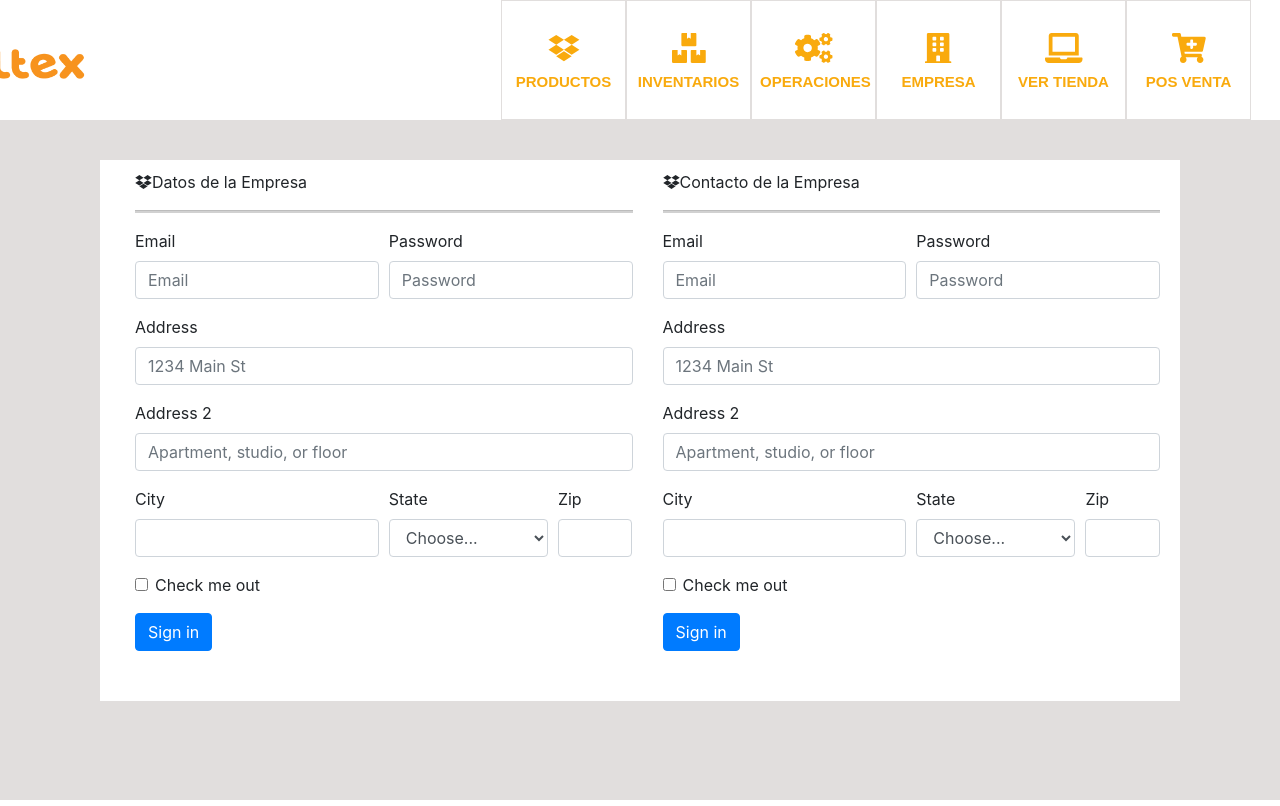
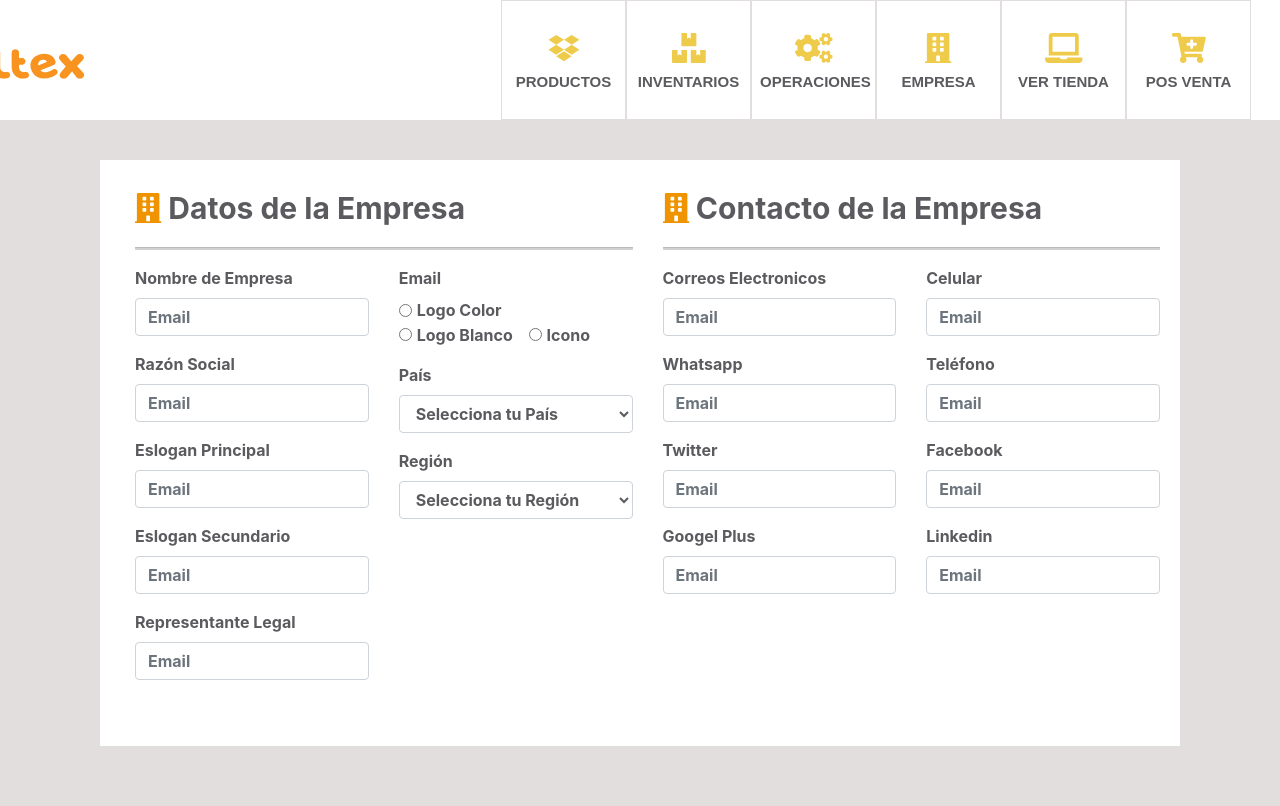
Before and after one commit to bluedevil97/wil, a Laravel app: page /empresa in a window 1280 px wide. Run offline with Laravel 8, Linux system fonts and the light colour scheme; some libraries are stand-ins or nearby versions; some web fonts are replaced.

Commit message:
formulario de empresa

```diff
--- a/public/css/estilos.css
+++ b/public/css/estilos.css
@@ -85,7 +85,7 @@ nav{
     text-align: left;
    /* padding-top: 10px;
     padding-bottom:10px; */
-    color: #F9AA0D !important;
+    color: #EFCB4B !important;
     /*padding-right:-50px; */
    /* padding-left:20px;
     margin-right:  10px;*/
@@ -109,7 +109,12 @@ nav{
     margin-top: -25px;
     margin-right: 10px;
     font-family: Signika,sans-serif;
+    color: #5B5B5F;
 }
+.letramenu:hover{
+  color: white;
+}
+
 
 .product{
 
@@ -278,7 +283,26 @@ input:checked + .slider:before {
 }
 */
 
+/*INICIO EMPRESA*/
+.iconotittulo{
+  font-size: 25px;
+  color: #F09300;
+  font-weight: bold;
 
+}
+.iconotittuloletra{
+  font-size: 25px;
+  color: #5B5B5F;
+  font-weight: bold;
+
+}
+.empresatext{
+  font-weight: bold;
+   color: #5B5B5F !important;
+}
+/*F
+/*FIN EMPRESA*/
+}
 
 .pagination{
     margin-top: 30px;
@@ -366,7 +390,7 @@ nav{
    /* margin-right:-10px;
     margin-left:-10px;*/
     width: 125px;
-   color: #F9AA0D !important;
+   color: #EFCB4B !important;
    border:1px solid #E1DEDD;
    height: 100%;
    margin-right:  0px;
@@ -473,6 +496,10 @@ nav{
     font-weight: bold;
     font-family: Signika,sans-serif;
     margin-right: 0;
+    color: #5B5B5F;
+}
+.letramenu:hover{
+  color: white;
 }
 
 
@@ -665,4 +692,34 @@ input:checked + .slider:before {
   border-radius: 50%;
 }
 /*fin producto*/
+
+
+
+
+
+
+
+
+
+
+
+/*INICIO EMPRESA*/
+.iconotittulo{
+  font-size: 30px;
+  color: #F09300;
+  font-weight: bold;
+
 }
+.iconotittuloletra{
+  font-size: 30px;
+  color: #5B5B5F;
+  font-weight: bold;
+
+}
+
+.empresatext{
+  font-weight: bold;
+   color: #5B5B5F !important;
+}
+/*FIN EMPRESA*/
+}
--- a/resources/views/empresa/empresa.blade.php
+++ b/resources/views/empresa/empresa.blade.php
@@ -91,120 +91,145 @@
   <!-- Product -->
     <div class="product">
       <div class="catalogo">
-        <!--  <h4 class="text-left text-dark">/Inicio</h4>      -->
           <div class="row">
-
-           <div class="col-lg-6">
-            <i class="fab fa-dropbox" id="icono"></i>Datos de la Empresa
+           <div class="col-lg-6 mt-3">
+            <span class="iconotittulo"><i class="fas fa-building" id="icono"></i></i>&nbsp;<span class="iconotittuloletra">Datos de la Empresa</span></span>
             <hr class="colorlinea" align="left" noshade="noshade" width="100%" />
              <form>
+
+              <div class="row empresatext">
+                  <div class="col-md-6">
                     <div class="form-row">
-                  <div class="form-group col-md-6">
-                    <label for="inputEmail4">Email</label>
-                    <input type="email" class="form-control" id="inputEmail4" placeholder="Email">
+                      <div class="form-group col-md-12">
+                        <label for="inputEmail4" >Nombre de Empresa</label>
+                        <input type="text" class="form-control empresatext" id="inputEmail4" placeholder="Email">
                       </div>
-                  <div class="form-group col-md-6">
-                    <label for="inputPassword4">Password</label>
-                    <input type="password" class="form-control" id="inputPassword4" placeholder="Password">
+                      <div class="form-group col-md-12">
+                        <label for="inputPassword4">Razón Social</label>
+                        <input type="text" class="form-control empresatext" id="inputEmail4" placeholder="Email">
+                      </div>
+                       <div class="form-group col-md-12">
+                        <label for="inputPassword4">Eslogan Principal</label>
+                         <input type="text" class="form-control empresatext" id="inputEmail4" placeholder="Email">
+                      </div>
+                       <div class="form-group col-md-12">
+                        <label for="inputPassword4">Eslogan Secundario</label>
+                         <input type="text" class="form-control empresatext" id="inputEmail4" placeholder="Email">
+                      </div>
+                       <div class="form-group col-md-12">
+                        <label for="inputPassword4">Representante Legal</label>
+                        <input type="text" class="form-control empresatext" id="inputEmail4" placeholder="Email">
                       </div>
                     </div>
-                <div class="form-group">
-                  <label for="inputAddress">Address</label>
-                  <input type="text" class="form-control" id="inputAddress" placeholder="1234 Main St">
                   </div>
-                <div class="form-group">
-                  <label for="inputAddress2">Address 2</label>
-                  <input type="text" class="form-control" id="inputAddress2" placeholder="Apartment, studio, or floor">
+
+
+                  <div class="col-md-6">
+                      <div class="form-row">
+                        <div class="form-group col-md-12">
+                          <label for="inputEmail4">Email</label><br>
+                          <div class="form-check form-check-inline">
+                            <input class="form-check-input" type="radio" name="inlineRadioOptions" id="inlineRadio1" value="option1">
+                            <label class="form-check-label" for="inlineRadio1">Logo Color</label>
                           </div>
-                <div class="form-row">
-                  <div class="form-group col-md-6">
-                    <label for="inputCity">City</label>
-                    <input type="text" class="form-control" id="inputCity">
+                          <div class="form-check form-check-inline">
+                            <input class="form-check-input" type="radio" name="inlineRadioOptions" id="inlineRadio2" value="option2">
+                            <label class="form-check-label" for="inlineRadio2">Logo Blanco</label>
                           </div>
-                  <div class="form-group col-md-4">
-                    <label for="inputState">State</label>
-                    <select id="inputState" class="form-control">
-                      <option selected>Choose...</option>
-                      <option>...</option>
+                          <div class="form-check form-check-inline">
+                            <input class="form-check-input" type="radio" name="inlineRadioOptions" id="inlineRadio3" value="option3">
+                            <label class="form-check-label" for="inlineRadio3">Icono</label>
+                          </div>
+                        </div>
+                         <div class="form-group col-md-12">
+                          <label for="inputState">País</label>
+                          <select id="inputState" class="form-control empresatext">
+                            <option selected >Selecciona tu País</option>
+                            <option>Perú</option>
+                            <option>Chile</option>
+                            <option>Argentina</option>
                           </select>
                         </div>
-                  <div class="form-group col-md-2">
-                    <label for="inputZip">Zip</label>
-                    <input type="text" class="form-control" id="inputZip">
+
+                        <div class="form-group col-md-12">
+                          <label for="inputState">Región</label>
+                          <select id="inputState" class="form-control empresatext">
+                            <option selected>Selecciona tu Región</option>
+                            <option>Tacna</option>
+                            <option>Puno</option>
+                            <option>Lima</option>
+                          </select>
+                        </div>
+
+
                       </div>
                   </div>
-                <div class="form-group">
-                  <div class="form-check">
-                    <input class="form-check-input" type="checkbox" id="gridCheck">
-                    <label class="form-check-label" for="gridCheck">
-                      Check me out
-                    </label>
+               </div>
+              </form>
+           </div>
+
+
+           <div class="col-lg-6 mt-3">
+            <span class="iconotittulo"><i class="fas fa-building" id="icono"></i></i>&nbsp;<span class="iconotittuloletra">Contacto de la Empresa</span></span>
+            <hr class="colorlinea" align="left" noshade="noshade" width="100%" />
+             <form>
+
+              <div class="row empresatext">
+                  <div class="col-md-6">
+                    <div class="form-row">
+                      <div class="form-group col-md-12">
+                        <label for="inputEmail4">Correos Electronicos</label>
+                        <input type="text" class="form-control empresatext" id="inputEmail4" placeholder="Email">
+                      </div>
+                      <div class="form-group col-md-12">
+                        <label for="inputPassword4">Whatsapp</label>
+                         <input type="text" class="form-control empresatext" id="inputEmail4" placeholder="Email">
+                      </div>
+                       <div class="form-group col-md-12">
+                        <label for="inputPassword4">Twitter</label>
+                          <input type="text" class="form-control empresatext" id="inputEmail4" placeholder="Email">
+                      </div>
+                       <div class="form-group col-md-12">
+                        <label for="inputPassword4">Googel Plus</label>
+                          <input type="text" class="form-control empresatext" id="inputEmail4" placeholder="Email">
+                      </div>
+
                     </div>
                   </div>
-                <button type="submit" class="btn btn-primary">Sign in</button>
+
+
+                   <div class="col-md-6">
+                    <div class="form-row">
+                      <div class="form-group col-md-12">
+                        <label for="inputEmail4">Celular</label>
+                         <input type="text" class="form-control empresatext" id="inputEmail4" placeholder="Email">
+                      </div>
+                      <div class="form-group col-md-12">
+                        <label for="inputPassword4">Teléfono</label>
+                         <input type="text" class="form-control empresatext" id="inputEmail4" placeholder="Email">
+                      </div>
+                       <div class="form-group col-md-12">
+                        <label for="inputPassword4">Facebook</label>
+                          <input type="text" class="form-control empresatext" id="inputEmail4" placeholder="Email">
+                      </div>
+                       <div class="form-group col-md-12">
+                        <label for="inputPassword4">Linkedin</label>
+                          <input type="text" class="form-control empresatext" id="inputEmail4" placeholder="Email">
+                      </div>
+
+                    </div>
+                  </div>
+              </div>
               </form>
            </div>
 
 
 
 
-           <div class="col-lg-6">
-            <i class="fab fa-dropbox" id="icono"></i>Contacto de la Empresa
-            <hr class="colorlinea" align="left" noshade="noshade" size="2" width="100%" />
-
-             <form>
-                <div class="form-row">
-                  <div class="form-group col-md-6">
-                    <label for="inputEmail4">Email</label>
-                    <input type="email" class="form-control" id="inputEmail4" placeholder="Email">
-                  </div>
-                  <div class="form-group col-md-6">
-                    <label for="inputPassword4">Password</label>
-                    <input type="password" class="form-control" id="inputPassword4" placeholder="Password">
-                  </div>
-                </div>
-                <div class="form-group">
-                  <label for="inputAddress">Address</label>
-                  <input type="text" class="form-control" id="inputAddress" placeholder="1234 Main St">
-                </div>
-                <div class="form-group">
-                  <label for="inputAddress2">Address 2</label>
-                  <input type="text" class="form-control" id="inputAddress2" placeholder="Apartment, studio, or floor">
-                </div>
-                <div class="form-row">
-                  <div class="form-group col-md-6">
-                    <label for="inputCity">City</label>
-                    <input type="text" class="form-control" id="inputCity">
-                  </div>
-                  <div class="form-group col-md-4">
-                    <label for="inputState">State</label>
-                    <select id="inputState" class="form-control">
-                      <option selected>Choose...</option>
-                      <option>...</option>
-                    </select>
-                  </div>
-                  <div class="form-group col-md-2">
-                    <label for="inputZip">Zip</label>
-                    <input type="text" class="form-control" id="inputZip">
-                  </div>
-                </div>
-                <div class="form-group">
-                  <div class="form-check">
-                    <input class="form-check-input" type="checkbox" id="gridCheck">
-                    <label class="form-check-label" for="gridCheck">
-                      Check me out
-                    </label>
-                  </div>
-                </div>
-                <button type="submit" class="btn btn-primary">Sign in</button>
-              </form>
-           </div>
 
             </div>
         </div>
       </div>
-    </div>
-
 
 
 
--- a/resources/views/productos/producto.blade.php
+++ b/resources/views/productos/producto.blade.php
@@ -386,6 +386,8 @@
 
 
 
+
+
             </div>
         </div>
       </div>
```
Also changed, not shown: other parts of public/css/estilos.css (+16 -17 lines). Lines whose indentation alone changed are shown as unchanged.
